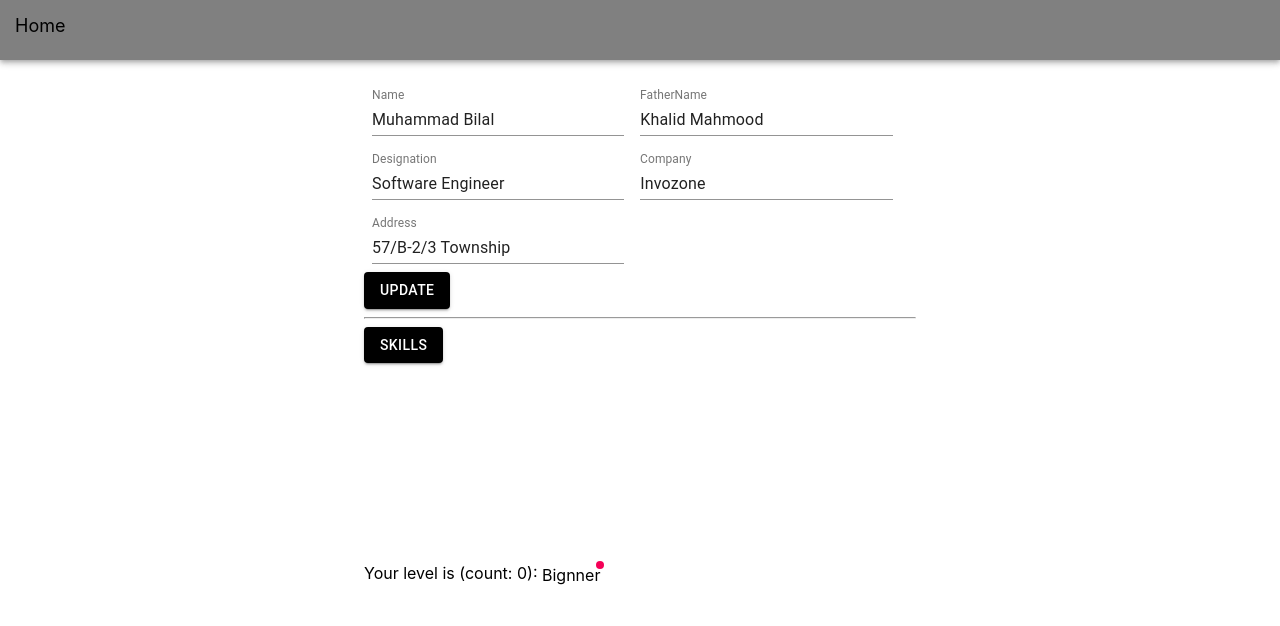
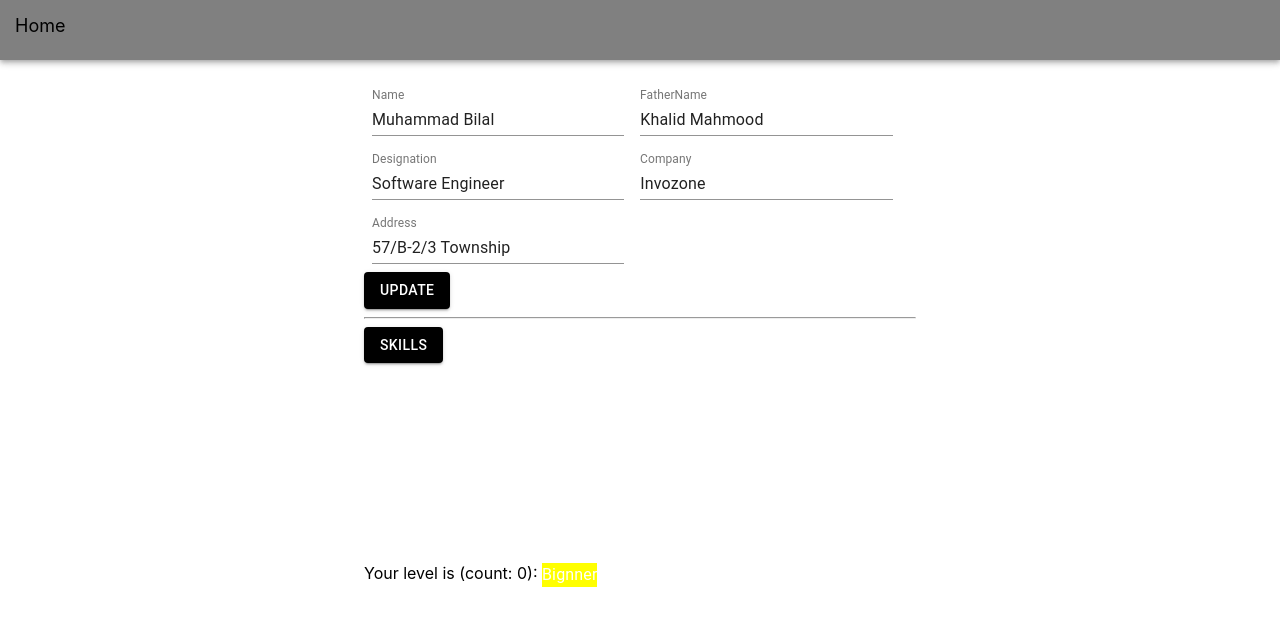
Before and after one commit to mbilal998/skilltask, a React (Create React App) app: page / in a window 1280 px wide. Both pictures are taken after a click on the button "EDIT". Shown: the top 626 px of the page. Built offline with nearby package versions, Linux system fonts and the light colour scheme.

Commit message:
styling of badges

```diff
--- a/src/app/views/Edit/Edit.js
+++ b/src/app/views/Edit/Edit.js
@@ -1,5 +1,5 @@
 import React from 'react';
-import { TextField, Container, makeStyles, Button } from '@material-ui/core';
+import { TextField, Container, makeStyles, Button, Typography } from '@material-ui/core';
 import { useRef, useState } from 'react';
 import { useLocation } from 'react-router-dom';
 import { info } from '../../assets/Info';
@@ -59,22 +59,22 @@ export default function Edit() {
     function findExpertiseLevel() {
         if (count <= 4) {
             return (
-                <Badge color="secondary" badgeContent=" " variant="dot">
-                    Bignner
+                <Badge style={{ backgroundColor: 'yellow', color: 'white' }} badgeContent="" className={classes.margin}>
+                    <Typography className={classes.padding}>Bignner</Typography>
                 </Badge>
             );
         }
         if (count <= 7) {
             return (
-                <Badge color="secondary" badgeContent=" " variant="dot">
-                    mediocre
+                <Badge style={{ backgroundColor: 'blue', color: 'white' }} badgeContent="" className={classes.margin}>
+                    <Typography className={classes.padding}>Mediocre</Typography>
                 </Badge>
             );
         }
         if (count <= 9) {
             return (
-                <Badge color="secondary" badgeContent=" " variant="dot">
-                    expert
+                <Badge style={{ backgroundColor: 'green', color: 'white' }} badgeContent="" className={classes.margin}>
+                    <Typography className={classes.padding}>Expert</Typography>
                 </Badge>
             );
         }
```
Also changed, not shown: src/app/theme/Theme.js (line endings or trailing spaces), 1 other file (tests, documents, lock files or other folders).
